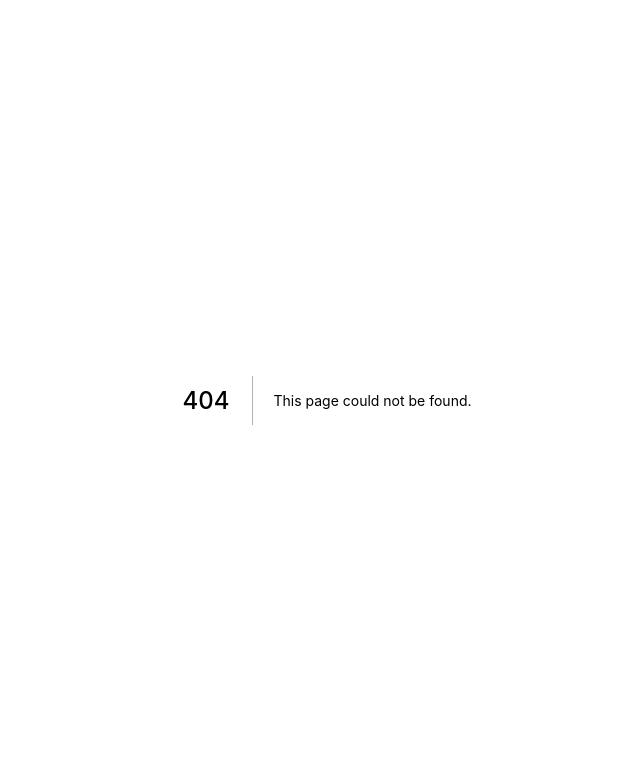
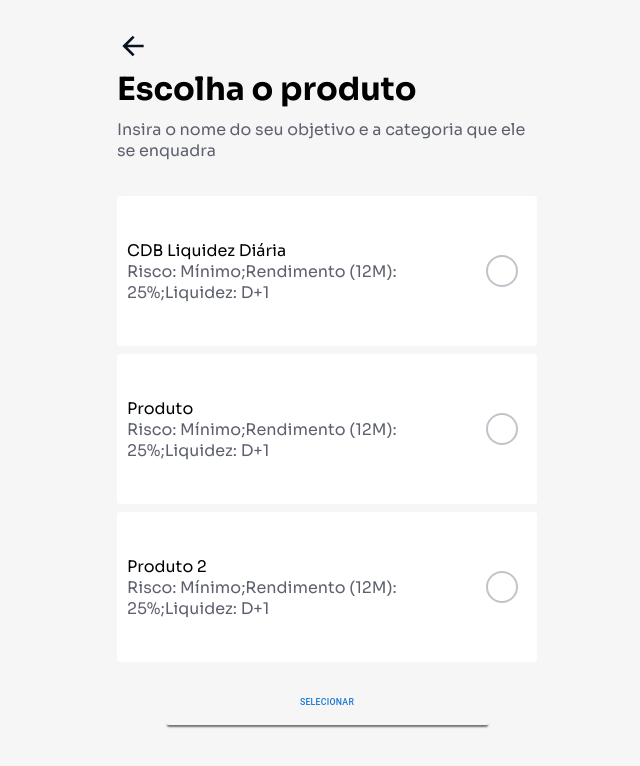
Before and after one commit to arthurbm/monly-xp, a Next.js app: page /choose-product in a window 1280 px wide. Before the commit this address had no page. Shown: the top 766 px of the page, without its empty margins (313-953 px from the left). Built offline with nearby package versions, Linux system fonts and the light colour scheme.

Commit message:
feat: start choose product screen and fix use of token on home screen

```diff
--- a/src/components/FieldCheck/index.tsx
+++ b/src/components/FieldCheck/index.tsx
@@ -15,20 +15,25 @@ type FieldCheckProps = {
   children: React.ReactNode; // description
   comingSoon?: boolean;
   checked?: boolean;
+  description?: string;
 };
 const FieldCheck = ({
   emoji,
   children,
   setValue,
   comingSoon,
-  checked
+  checked,
+  description
 }: FieldCheckProps) => {
   return (
     <Container>
       <Info>
-        <CustomText regular>{emoji}</CustomText>
+        {emoji && <CustomText regular>{emoji}</CustomText>}
         <CustomText regular black size="16px">
           {children}
+        </CustomText>
+        <CustomText align="left" regular grey>
+          {description}
         </CustomText>
       </Info>
 
--- a/src/components/FieldCheck/style.ts
+++ b/src/components/FieldCheck/style.ts
@@ -4,7 +4,7 @@ import { styled as muiStyled } from '@mui/material/styles';
 
 export const Container = styled.div`
   width: 100%;
-  height: 50px;
+  height: 150px;
   padding: 0 10px;
   display: flex;
   align-items: center;
@@ -16,9 +16,10 @@ export const Container = styled.div`
 export const Info = styled.div`
   width: 80%;
   display: flex;
-  align-items: center;
+  align-items: flex-start;
+  flex-direction: column;
 
-  p {
+  & p {
     margin-right: 10px;
   }
 `;
--- /dev/null
+++ b/src/pages/choose-product/index.tsx
@@ -0,0 +1,56 @@
+import { useRouter } from 'next/router';
+import { CustomText } from '../../styles/globalComponents';
+import { Header, Input, FieldCheck, BlueButton } from '../../components';
+import { Container, Content } from './style';
+import { useState } from 'react';
+import productsData from './productsData.json';
+
+type ProductType = {
+  name: string;
+  comingSoon?: boolean;
+  description: string;
+};
+
+function ChooseProduct() {
+  const router = useRouter();
+  const [objective, setObjective] = useState('');
+  const [chosenProduct, setChosenProduct] = useState('');
+
+  const goToNextPage = () => {
+    if (objective && chosenProduct) {
+      console.log(objective, chosenProduct);
+      // router.push('')
+    }
+  };
+
+  return (
+    <Container>
+      <Content>
+        <Header title="Escolha o produto" previousRoute="/home">
+          Insira o nome do seu objetivo e a categoria que ele se enquadra
+        </Header>
+
+        {productsData.map(({ name, description, comingSoon }: ProductType) => (
+          <div key={name} style={{ marginBottom: '8px' }}>
+            <FieldCheck
+              checked={name === chosenProduct}
+              setValue={setChosenProduct}
+              comingSoon={comingSoon}
+              description={description}
+            >
+              {name}
+            </FieldCheck>
+          </div>
+        ))}
+
+        <div
+          style={{ display: 'flex', justifyContent: 'center', marginTop: 10 }}
+        >
+          <BlueButton onClick={goToNextPage}>Selecionar</BlueButton>
+        </div>
+      </Content>
+    </Container>
+  );
+}
+
+export default ChooseProduct;
--- /dev/null
+++ b/src/pages/choose-product/productsData.json
@@ -0,0 +1,5 @@
+[
+  { "name": "CDB Liquidez Diária", "description": "Risco: Mínimo;Rendimento (12M): 25%;Liquidez: D+1" },
+  { "name": "Produto", "description": "Risco: Mínimo;Rendimento (12M): 25%;Liquidez: D+1" },
+  { "name": "Produto 2", "description": "Risco: Mínimo;Rendimento (12M): 25%;Liquidez: D+1"}
+]
--- /dev/null
+++ b/src/pages/choose-product/style.ts
@@ -0,0 +1,19 @@
+import styled from 'styled-components';
+import theme from '../../styles/theme';
+
+export const Container = styled.div`
+  width: 100vw;
+  height: 100vh;
+  background-color: ${theme.main.colors.gray01_bg};
+  display: flex;
+  flex-direction: column;
+  align-items: center;
+`;
+
+export const Content = styled.div`
+  width: 90%;
+  max-width: 420px;
+  height: 100%;
+  display: flex;
+  flex-direction: column;
+`;
```
Also changed, not shown: src/pages/home/index.tsx (+5 -19 lines).
